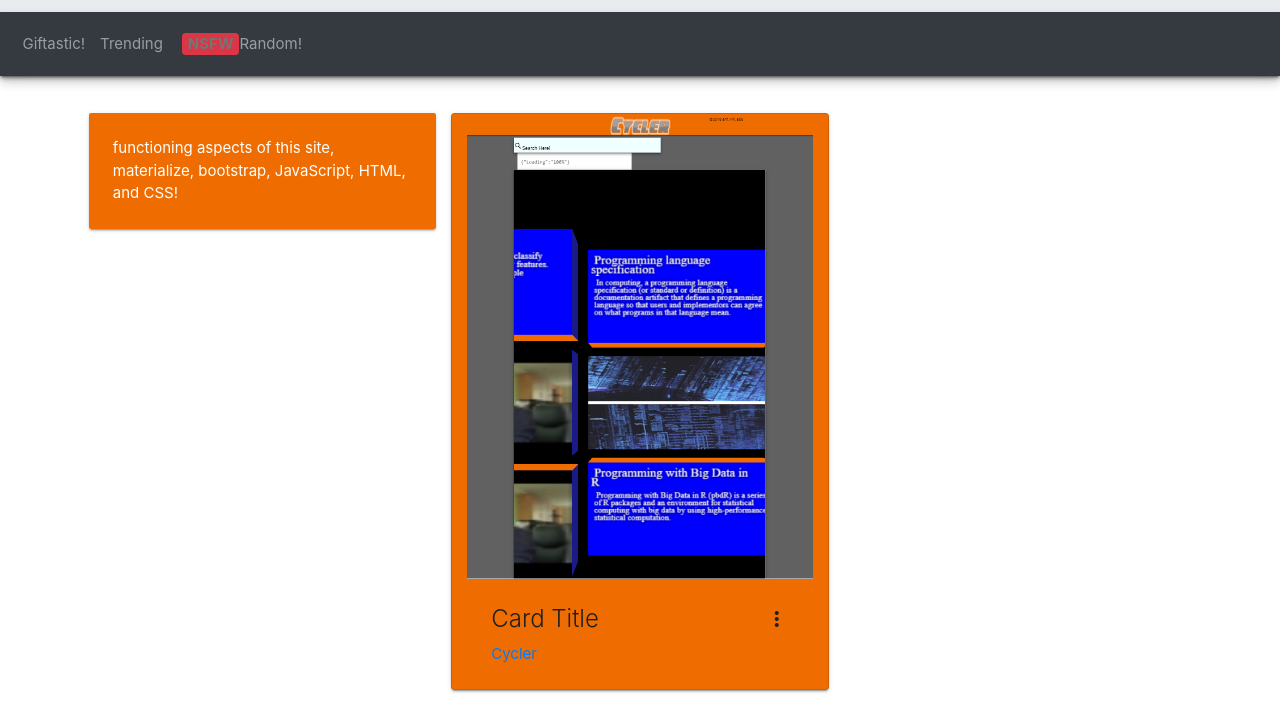
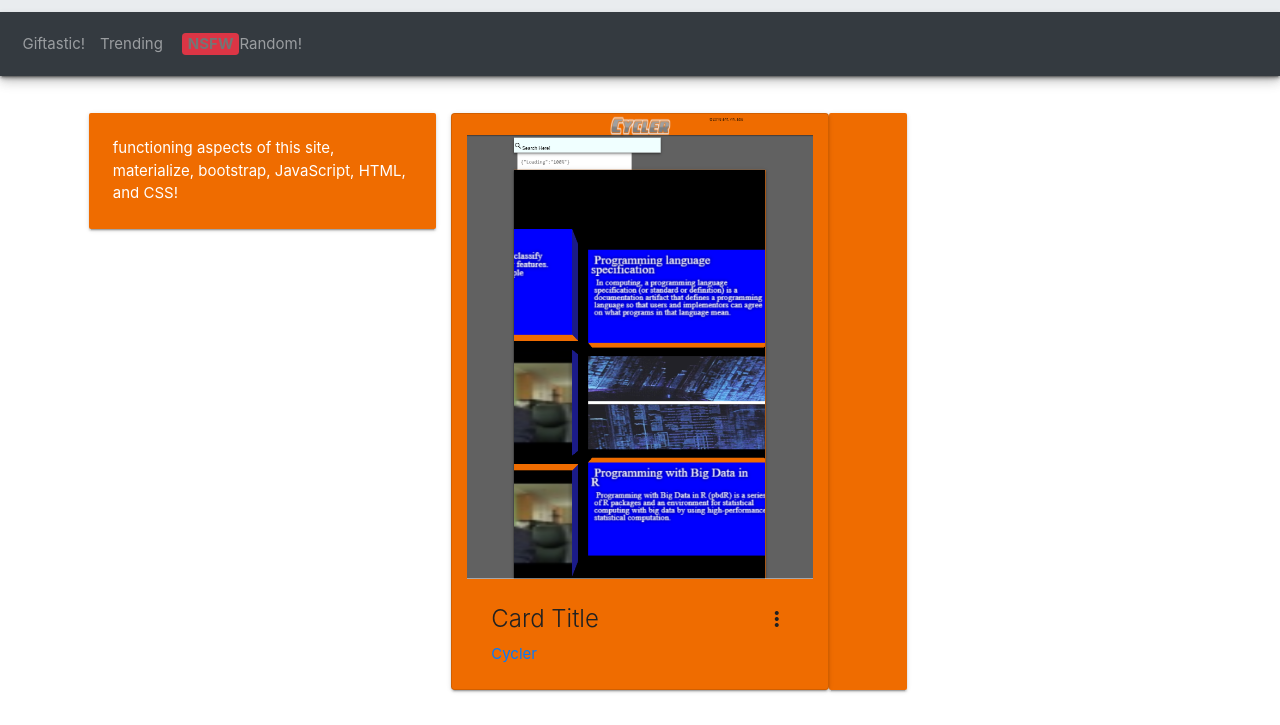
Before and after one commit to vjdestefano/Portfolio_VD, a plain HTML site: page index.html in a window 1280 px wide. Shown: the part 180-905 px from the top of the page. Drawn offline with nearby package versions, Linux system fonts and the light colour scheme.

Commit message:
this is another push

```diff
--- a/index.html
+++ b/index.html
@@ -41,7 +41,7 @@
       <div class="container">
         <div class="row">
           <div class="col-4">
-              <div id = "row1" class="card-panel hoverable">
+              <div class="card-panel hoverable row1">
                   <span class="white-text">functioning aspects of this site, materialize, bootstrap, JavaScript, HTML, and CSS!
                   </span>
                 </div>
@@ -59,6 +59,19 @@
                     <p>Here is some more information about this product that is only revealed once clicked on.</p>
                   </div>
                 </div>
+                <div class="card-panel hoverable row1">
+                    <div class="col-4">
+
+                    </div>
+                    <div class="col-4">
+
+                    </div>
+                    <div class="col-4">
+
+                    </div>
+                  </div>
+                </div>
+
             </div>
           </div>
 
```
